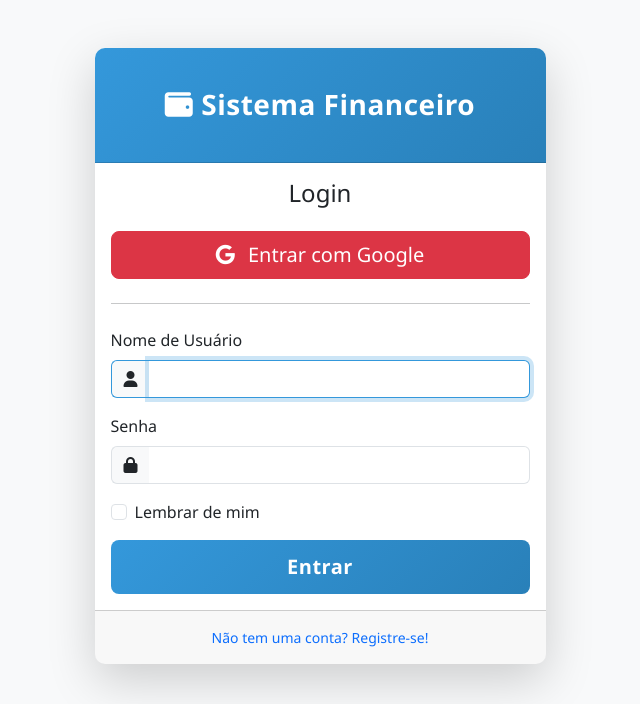
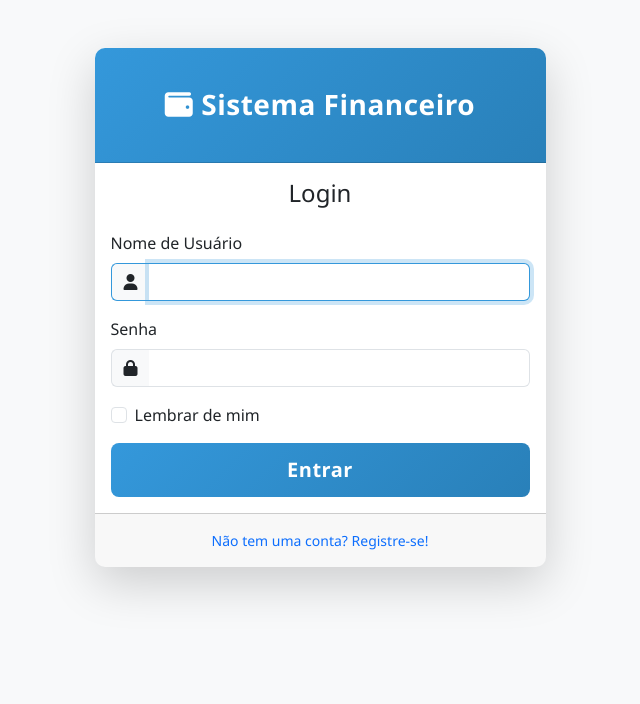
Before and after one commit to Felicordeirofcf/sistemafinanceiro, a Flask app: page /auth/login in a window 1280 px wide. Shown: the top 704 px of the page, without its empty margins (320-960 px from the left). Run offline with Flask 3, Linux system fonts and the light colour scheme.

Commit message:
Sua mensagem de commit

```diff
--- a/src/templates/auth/login.html
+++ b/src/templates/auth/login.html
@@ -34,15 +34,7 @@
 
                         <h4 class="text-center mb-4">Login</h4>
 
-                        <!-- Botão de login com Google -->
-                        <div class="d-grid mb-3">
-                            <a href="{{ url_for('auth.login_google') }}" class="btn btn-danger btn-lg">
-                                <i class="fab fa-google me-2"></i> Entrar com Google
-                            </a>
-                        </div>
-
-                        <hr class="my-4">
-
+                        <!-- Formulário de Login -->
                         <form method="POST" action="{{ url_for('auth.login') }}">
                             <div class="mb-3">
                                 <label for="username" class="form-label">Nome de Usuário</label>
```
